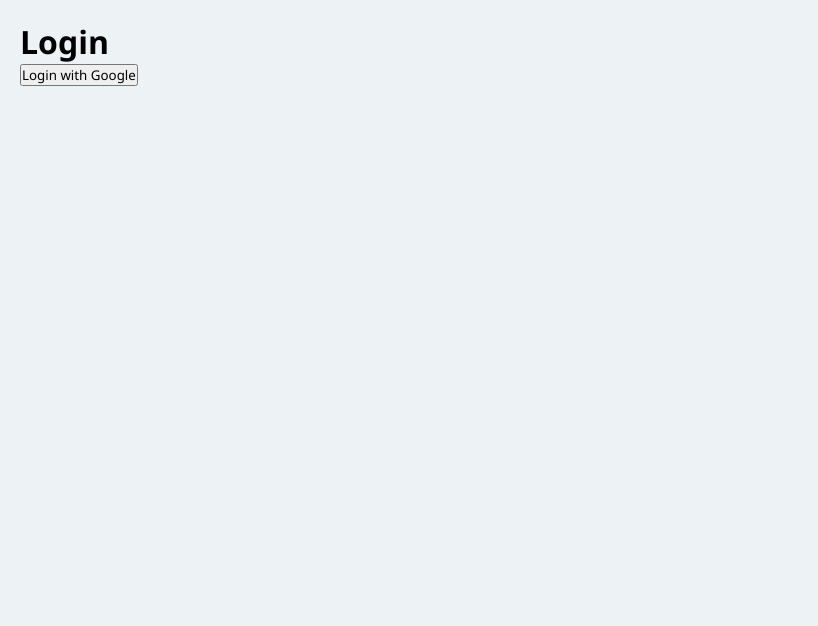
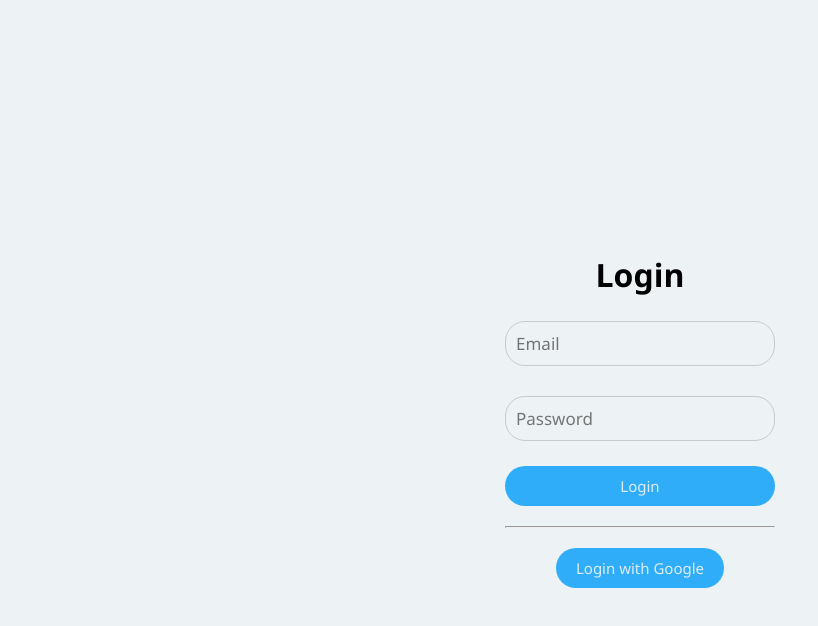
Before and after one commit to YuvarajSingh-0/RentEase, a React (Create React App) app: page /login in a window 1280 px wide. Shown: the top 626 px of the page, without its empty margins (0-818 px from the left). Built offline with nearby package versions, Linux system fonts and the light colour scheme; no server answers.

Commit message:
improved login

```diff
--- a/src/App.css
+++ b/src/App.css
@@ -405,3 +405,45 @@ td input:focus{
   color: white;
   transform: rotateY(180deg);
 }
+
+.login-page{
+  display: flex;
+  align-items: center;
+  justify-content: center;
+  flex-direction: column;
+  height: 100vh;
+  gap:20px;
+}
+
+.login-form{
+  display: flex;
+  flex-direction: column;
+  gap: 20px;
+}
+
+.login-form>input{
+  border: 0.2px solid #c9caca;
+  background-color: transparent;
+  font-size: 17px;
+  color: #565d63;
+  font-weight: 500;
+  border-radius: 20px;
+  padding: 10px ;
+  margin:5px 0;
+}
+
+.login-btn{
+  background-color: #0ea0fbd7;
+  color: #fef9f6d7;
+  border: none;
+  border-radius: 20px;
+  padding: 10px 20px;
+  font-size: 15px;
+  cursor: pointer;
+  transition: all 0.2s ease-in-out;
+}
+
+.login-btn:hover{
+  background-color: #66737e;
+  color: #fef9f6d7;
+}
--- a/src/pages/Login.js
+++ b/src/pages/Login.js
@@ -1,5 +1,5 @@
-import React,{useEffect} from 'react';
-import { auth, signInWithGoogle, db } from '../config/firebase'
+import React, { useEffect, useState } from 'react';
+import { auth, signInWithGoogle, db, logInWithEmailAndPassword } from '../config/firebase'
 import { getRedirectResult } from 'firebase/auth';
 import { useAuthState } from "react-firebase-hooks/auth";
 import { useNavigate } from 'react-router-dom';
@@ -8,6 +8,7 @@ import { collection, where, query, getDocs } from "firebase/firestore";
 // Sign in with Redirect
 const Login = () => {
     const [user, loading] = useAuthState(auth);
+    const [formDetails,setFormDetails]=useState({email:"",password:""});
     const navigate = useNavigate();
     useEffect(() => {
         if (user) {
@@ -19,18 +20,18 @@ const Login = () => {
                     navigate('/auth/ownerdashboard');
                     return;
                 }
-                else{
+                else {
                     navigate("/auth");
                 }
             };
             fetchData();
         }
-    }, [user,navigate]);
+    }, [user, navigate]);
 
 
     useEffect(() => {
         getRedirectResult(auth)
-            .then(async(result) => {
+            .then(async (result) => {
                 if (result) {
                     // This gives a Google Access Token and other user details.
                     const user = result.user;
@@ -41,7 +42,7 @@ const Login = () => {
                         navigate('/auth/ownerdashboard');
                         return;
                     }
-                    else{
+                    else {
                         // console.log(user);
                         navigate("/auth");
                     }
@@ -53,10 +54,29 @@ const Login = () => {
             });
     }, [navigate]);
 
+    const handleFormInput = (e) => {
+        e.preventDefault();
+        setFormDetails((prev) => ({
+            ...prev,
+            [e.target.name]: e.target.value,
+        }));
+    };
+
+
+
     return (
-        <div>
-            <h1>Login</h1>
-            <button onClick={signInWithGoogle}>{!loading ? "Login with Google": "loading..."}</button>
+        <div className='login-page'>
+            <h1 className='login-header'>Login</h1>
+            <form className='login-form'>
+                <input onChange={handleFormInput} type="email" placeholder="Email" name="email" id="email" required />
+                <input onChange={handleFormInput} type="password" placeholder="Password" name="password" id="password" required />
+                <button onClick={()=>{
+                    console.log(formDetails.email,formDetails.password);
+                    logInWithEmailAndPassword(formDetails.email,formDetails.password)
+                    }} type="submit" className='login-btn'>Login</button>
+            <hr style={{width:"100%"}} />
+            </form>
+            <button className='login-btn' onClick={signInWithGoogle}>{!loading ? "Login with Google" : "loading..."}</button>
         </div>
     )
 }
```
